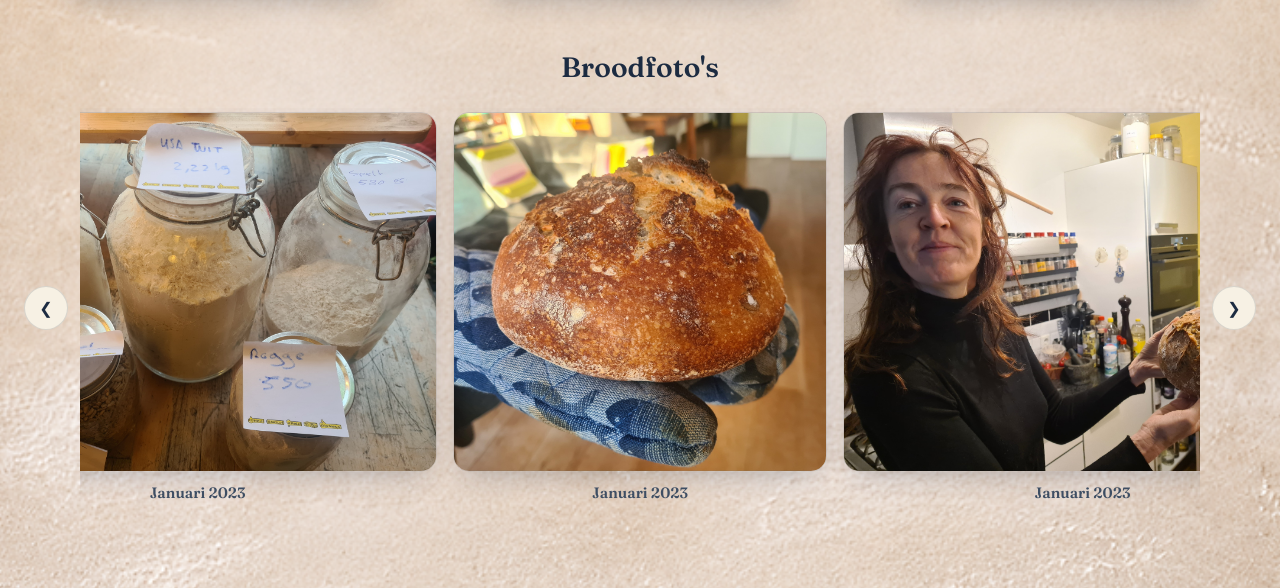
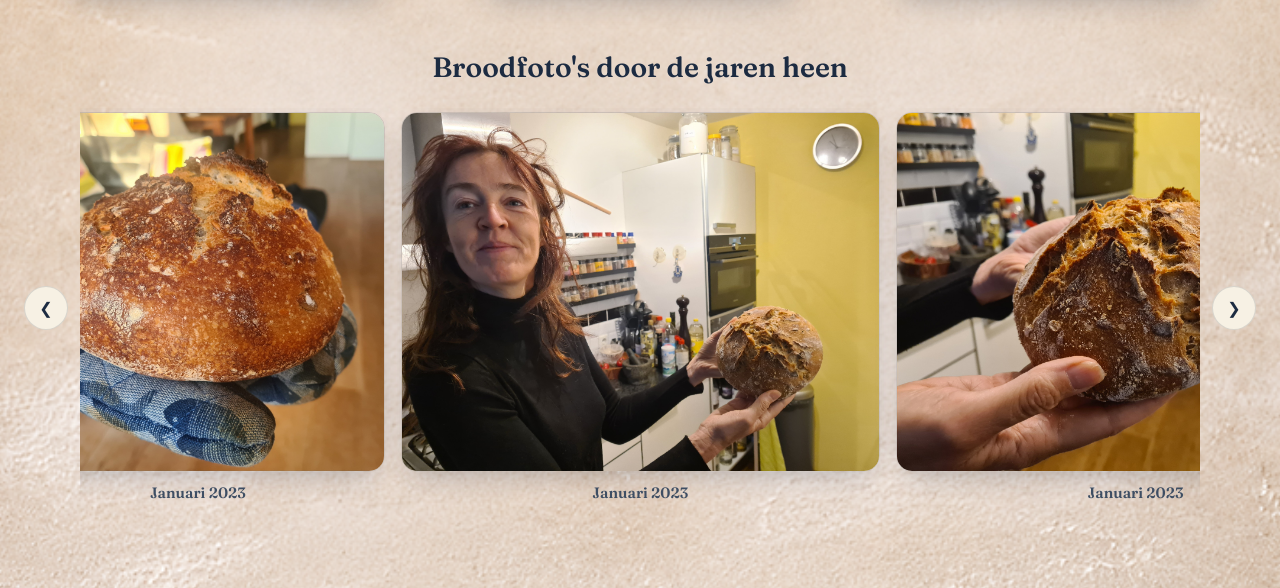
Before and after one commit to edvannunen/brood, a plain HTML site: page index.html in a window 1280 px wide. Shown: the part 879-1467 px from the top of the page. Drawn offline with Linux system fonts and the light colour scheme.

Commit message:
Retitle photo section, drop removed 2023-01-brood-002.jpg from carousel
Photo section title -> "Broodfoto's door de jaren heen". The Jan 2023
002 photo was deleted from disk, so its carousel entry is removed too
to avoid a broken image. Bretzel videos stay parked/unreferenced.

```diff
--- a/index.html
+++ b/index.html
@@ -34,11 +34,10 @@
   </section>
 
   <section class="section">
-    <h2 class="section-title">Broodfoto's</h2>
+    <h2 class="section-title">Broodfoto's door de jaren heen</h2>
     <div class="carousel" id="carousel">
       <button class="carousel-arrow carousel-prev" type="button" aria-label="Vorige foto">&#10094;</button>
       <div class="carousel-track" id="carouselTrack">
-        <figure><img src="img/brood/2023-01-brood-002.jpg" alt="Brood" loading="lazy"><figcaption>Januari 2023</figcaption></figure>
         <figure><img src="img/brood/2023-01-brood-003.jpg" alt="Brood" loading="lazy"><figcaption>Januari 2023</figcaption></figure>
         <figure><img src="img/brood/2023-01-brood-004.jpg" alt="Brood" loading="lazy"><figcaption>Januari 2023</figcaption></figure>
         <figure><img src="img/brood/2023-01-brood-005.jpg" alt="Brood" loading="lazy"><figcaption>Januari 2023</figcaption></figure>
```
Also changed, not shown: img/brood/2023-01-brood-002.jpg (deleted).
